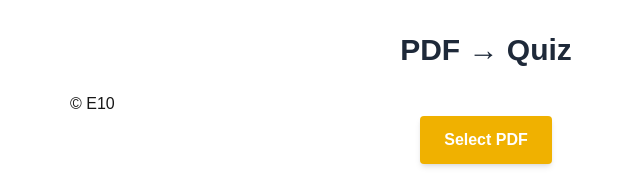
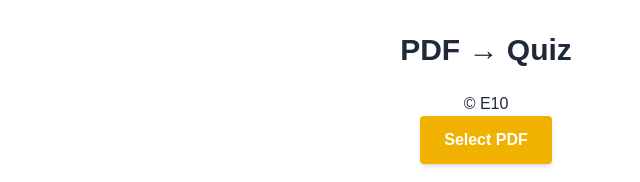
Before and after one commit to abdullayevemil/personal_pdf_converter, a Next.js app: page / in a window 1280 px wide. Shown: the top 182 px of the page, without its empty margins (154-794 px from the left). Built offline with nearby package versions, Linux system fonts and the light colour scheme.

Commit message:
Update h2 styling in page.tsx

```diff
--- a/src/app/page.tsx
+++ b/src/app/page.tsx
@@ -59,7 +59,7 @@ export default function Home() {
       <h1 className="text-3xl font-bold mb-6 text-center text-gray-800">
         PDF → Quiz
       </h1>
-      <h2>© E10</h2>
+      <h2 className="text-center text-gray-800">© E10</h2>
 
       <div className="mb-6 flex justify-center">
         <div className="flex justify-center mb-6">
```
